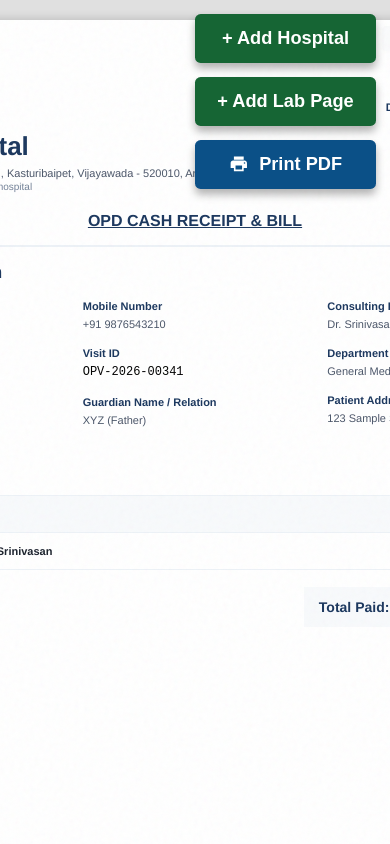
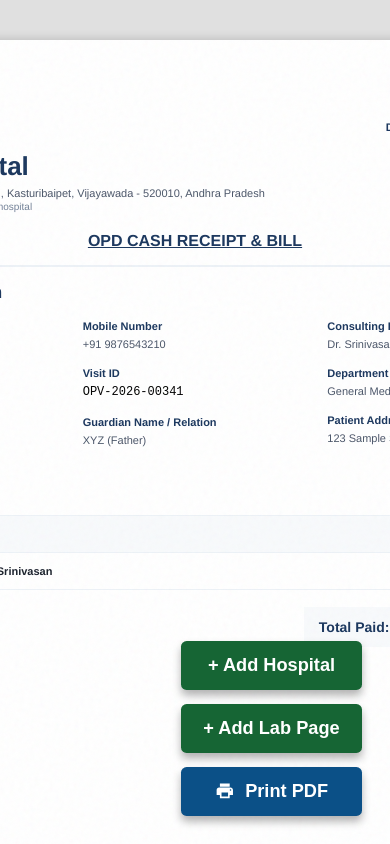
Before and after one commit to amanagarwal0602/Fake_Medical_Report, a plain HTML site: page index.html in a window 390 px wide. Shown: the top 844 px of the page. Drawn offline with Linux system fonts and the light colour scheme.

Commit message:
Move floating controls to bottom and margins to prevent overlapping content

```diff
--- a/index.html
+++ b/index.html
@@ -20,8 +20,8 @@
             flex-direction: column;
             align-items: center;
             background: #e0e0e0;
-            gap: 30px;
-            padding: 20px;
+            gap: 40px;
+            padding: 40px 20px 20px 20px;
         }
 
         .page-container {
@@ -300,7 +300,7 @@
 
         .controls-bar {
             position: fixed;
-            top: 20px;
+            bottom: 20px;
             right: 20px;
             display: flex;
             gap: 10px;
@@ -375,20 +375,21 @@
         @media screen and (max-width: 850px) {
             .controls-bar {
                 zoom: 1.4; /* Enlarge for easy tapping */
-                top: 10px;
-                right: 10px;
+                top: auto;
+                bottom: 20px;
+                right: 20px;
                 flex-direction: column;
             }
             .page-controls {
                 opacity: 1; /* Always visible on mobile (no hover needed) */
                 zoom: 1.2;
-                right: 10px;
+                right: 0px;
             }
         }
         .page-controls {
             position: absolute;
-            top: 5px;
-            right: 5px;
+            top: -32px;
+            right: 0;
             display: flex;
             gap: 4px;
             opacity: 0.1;
```
